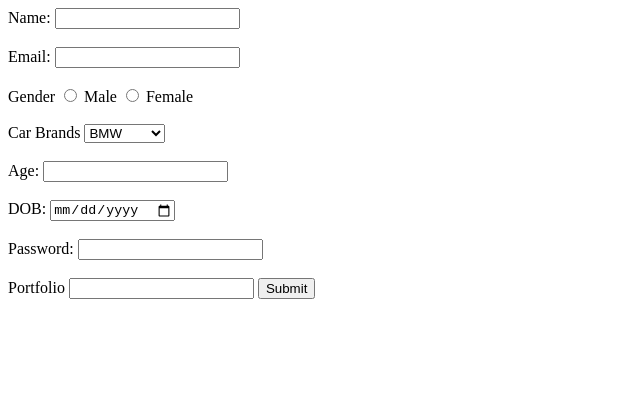
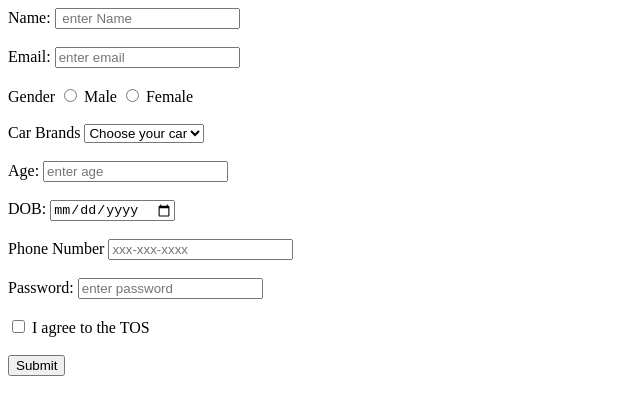
Before and after one commit to acciojob/signup-form-car-komala1219, a website: page main.html in a window 1280 px wide. Shown: the whole page, without its empty margins (0-640 px from the left). Drawn offline with Linux system fonts and the light colour scheme.

Commit message:
created a submission

```diff
--- a/main.html
+++ b/main.html
@@ -13,37 +13,44 @@
 
 	<form method="post">
 			<label for="name">Name:</label>
-			<input type="text" id="name" required name="name"><br><br>
+			<input type="text" id="name" required name="name" placeholder=" enter Name"><br><br>
 
 			<label for="email">Email:</label>
-			<input type="text" id="email" required name="email"><br><br>
+			<input type="text" id="email" required name="email" placeholder="enter email"><br><br>
 
 			<label for="gender">Gender</label>
 
-			<input name="gender" type="radio" required >
-			<label for="male">Male</label>
+			<input name="gender" type="radio" id="gender_m" required >
+			<label for="gender_m">Male</label>
 
-			<input name="gender" type="radio" required >
-			<label for="female">Female</label><br><br>
+			<input name="gender" type="radio" id="gender_f" required >
+			<label for="gender_f">Female</label><br><br>
 
-			<label for="laptop">Car Brands</label>
-			<select id="laptop" name="laptop">
+			<label for="cars">Car Brands</label>
+			<select id="cars" name="cars">
+				<option  placeholder="--Please choose an option--" >Choose your car</option>
+
 				<option value="BMW">BMW</option>
 				<option value="Audi">Audi</option>
 				<option value="Mercedez">Mercedez</option>
 			</select><br><br>
 
 			<label for="age">Age:</label>
-			<input type="number" name="age" required id="age"><br><br>
+			<input type="number" name="age" required id="age" placeholder="enter age"><br><br>
 
 			<label for="dob">DOB:</label>
 			<input type="date" name="dob" required id="dob"><br><br>
 
+			<label for="tel">Phone Number</label>
+			<input type="number" name="tel"  id="tel" placeholder="xxx-xxx-xxxx"><br><br>
+
 			<label for="password">Password:</label>
-			<input type="password" name="password" required id="password"><br><br>
+			<input type="password" name="password" required id="password" placeholder="enter password"><br><br>
 
-			<label for="portfolio">Portfolio</label>
-			<input type="url" id="portfolio" name="portfolio">
+
+
+			<input type="checkbox">
+			<label> I agree to the TOS</label><br><br>
 
 			<button type="submit">Submit</button>
 
```
